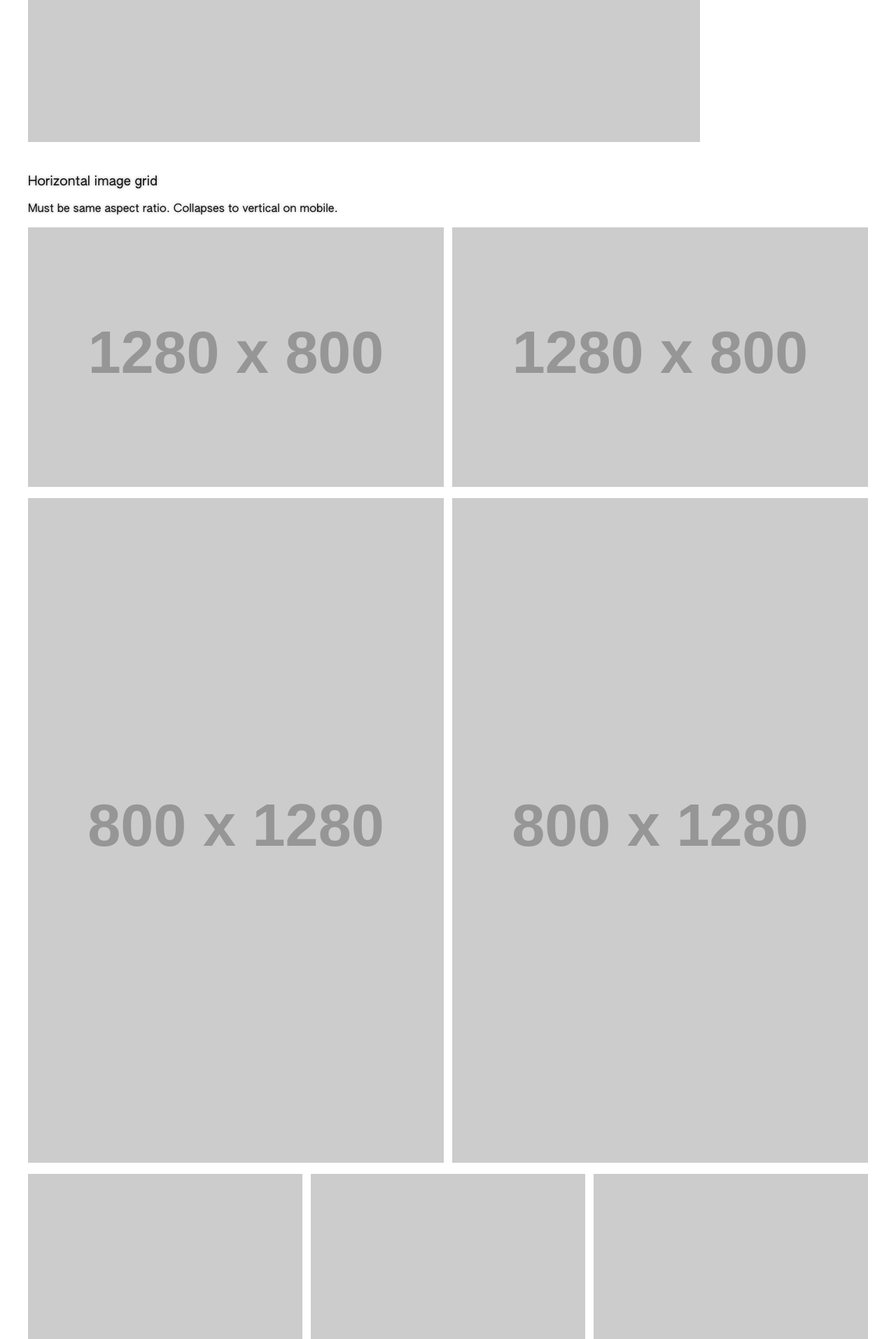
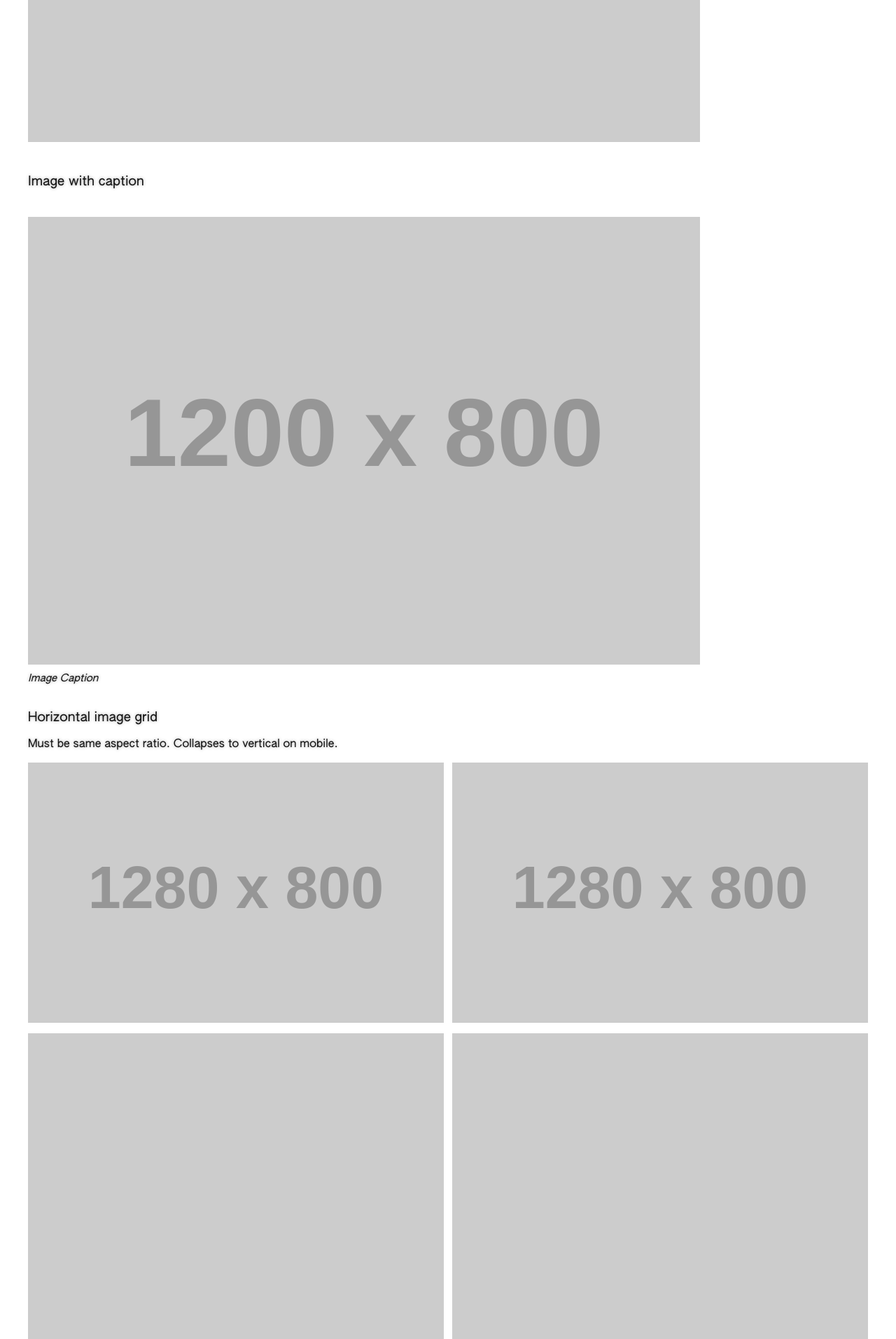
Before and after one commit to subconstant/arcana-core, a Jekyll site: the page built from _posts/2024-07-24-reference.md, in a window 1280 px wide. Shown: the part 2249-4163 px from the top of the page at 70% size. Built offline with Jekyll 4.4.1, drawn with Linux system fonts in a browser that asks for light colours; some of the changed text lies outside the part shown.

Commit message:
rework post layout formatting + avatar prep

```diff
--- a/_posts/2024-07-24-reference.md
+++ b/_posts/2024-07-24-reference.md
@@ -19,20 +19,25 @@
 ![](https://placehold.co/1200x800)
 ![](https://placehold.co/800x1280)
 
+### Image with caption
+
+![](https://placehold.co/1200x800)
+*Image Caption*
 
 ### Horizontal image grid
 Must be same aspect ratio. Collapses to vertical on mobile.
 
+{:.columns}
 * ![](https://placehold.co/1280x800)
 * ![](https://placehold.co/1280x800)
 
-<!-- add an empty comment between two grids if directly following one another -->
-
+{:.columns}
 * ![](https://placehold.co/800x1280)
 * ![](https://placehold.co/800x1280)
 
-<!-- add an empty comment between two grids if directly following one another -->
+*Grid caption*
 
+{:.columns}
 * ![](https://placehold.co/800x1280)
 * ![](https://placehold.co/800x1280)
 * ![](https://placehold.co/800x1280)
@@ -40,12 +45,18 @@
 
 ### Focus section with one zoomed out image
 
-_![](https://placehold.co/800x1200)_
+{:.focus}
+* ![](https://placehold.co/1200x800)
+
+{:.focus}
+* ![](https://placehold.co/800x1200)
+*Image Caption*
 
 
 ### Image that extends to window frame margins
 
-**![](https://placehold.co/1920x1080)**
+{:.extended}
+* ![](https://placehold.co/1920x1080)
 
 
 _Italic text example_
--- a/_sass/home.scss
+++ b/_sass/home.scss
@@ -171,10 +171,10 @@
   height: 304px;
   max-width: min(31vh, 19vw);
   max-height: min(31vh, 19vw);
-  background-image: url('/assets/img/noise.gif'), url('/assets/img/avatarframe.png');
+  background-image: url('/assets/img/avatar/1.png');
   background-position: center;
   background-repeat: no-repeat;
-  background-size: 70% 69.5%, contain;
+  background-size: 100% 100%;
   z-index: 10;
   opacity: 0;
   transform: translateX(-84%) translateY(-88.5%);
--- a/_sass/post.scss
+++ b/_sass/post.scss
@@ -77,10 +77,24 @@
   max-height: 100%;
 }
 
+p:has(.postimg) em{
+  position: relative;
+  top: -15px;
+  font-size: 11pt;
+}
+
+.columns + p:has(em){
+  em{
+    position: relative;
+    top: -15px;
+    font-size: 11pt;
+  }
+}
+
 .postbody {
   padding: 150px 40px 100px 40px;
+  min-height: 100vh;
 }
-
 
 li:has(.postimg) {
   list-style-type: none;
@@ -88,7 +102,8 @@
 
 @media (min-width: 1000px) {
 
-  ul:has(.postimg) {
+  /*ul:has(.postimg) {*/
+  ul.columns{
 
     width: 100%;
     height: 100%;
@@ -122,25 +137,26 @@
     padding: 0 0 0.8% 0 !important;
   }
 
-  em:has(.postimg) {
-    .postimg {
-      max-width: unset;
+  ul.focus {
+    li { padding: 15% 30% 15% 30%; }
 
-      img {
-        box-sizing: border-box;
-        padding: 15% 30% 15% 30%;
-      }
+    .postimg { max-width: unset; }
+
+    .postimg + em{
+        position: relative;
+        top: -15px;
+        font-size: 11pt;
     }
   }
 
-  strong:has(.postimg) {
+  ul.extended {
     max-width: none !important;
 
     .postimg {
       max-width: none !important;
       width: 100vw;
-      margin: -40px;
-      padding: 40px 0 40px 0;
+      margin: -80px;
+      padding: 80px 0 80px 0;
 
       img {
         width: 100vw;
--- a/assets/js/script.js
+++ b/assets/js/script.js
@@ -1,4 +1,6 @@
 const domain = '127.0.0.1' //! change once deployed with domain!
+const avatars = 2;
+var cav;
 
 function win(url) {
   /*new WinBox({
@@ -42,7 +44,21 @@
     $(element).wrap("<div class='postimg'></div>");
   });
 
+  cav = Math.floor(Math.random() * avatars) + 1;
+  $('#avatar').css("background-image","url('/assets/img/avatar/"
+                  +cav+
+                  ".png')");
+
 });
+
+function switchavatar() {
+  cav < avatars ? cav = cav+1
+                : cav = 1;
+
+  $('#avatar').css("background-image","url('/assets/img/avatar/"
+                  +cav+
+                  ".png')");
+};
 
 const previmg = document.getElementById('previewimg');
 const prev = document.getElementById('postpreview');
```
Also changed, not shown: _posts/2024-07-27-test3.md (+10 -1 lines), index.html (+1 -8 lines), assets/img/avatar/base.png (renamed from assets/img/avatarframe.png).
